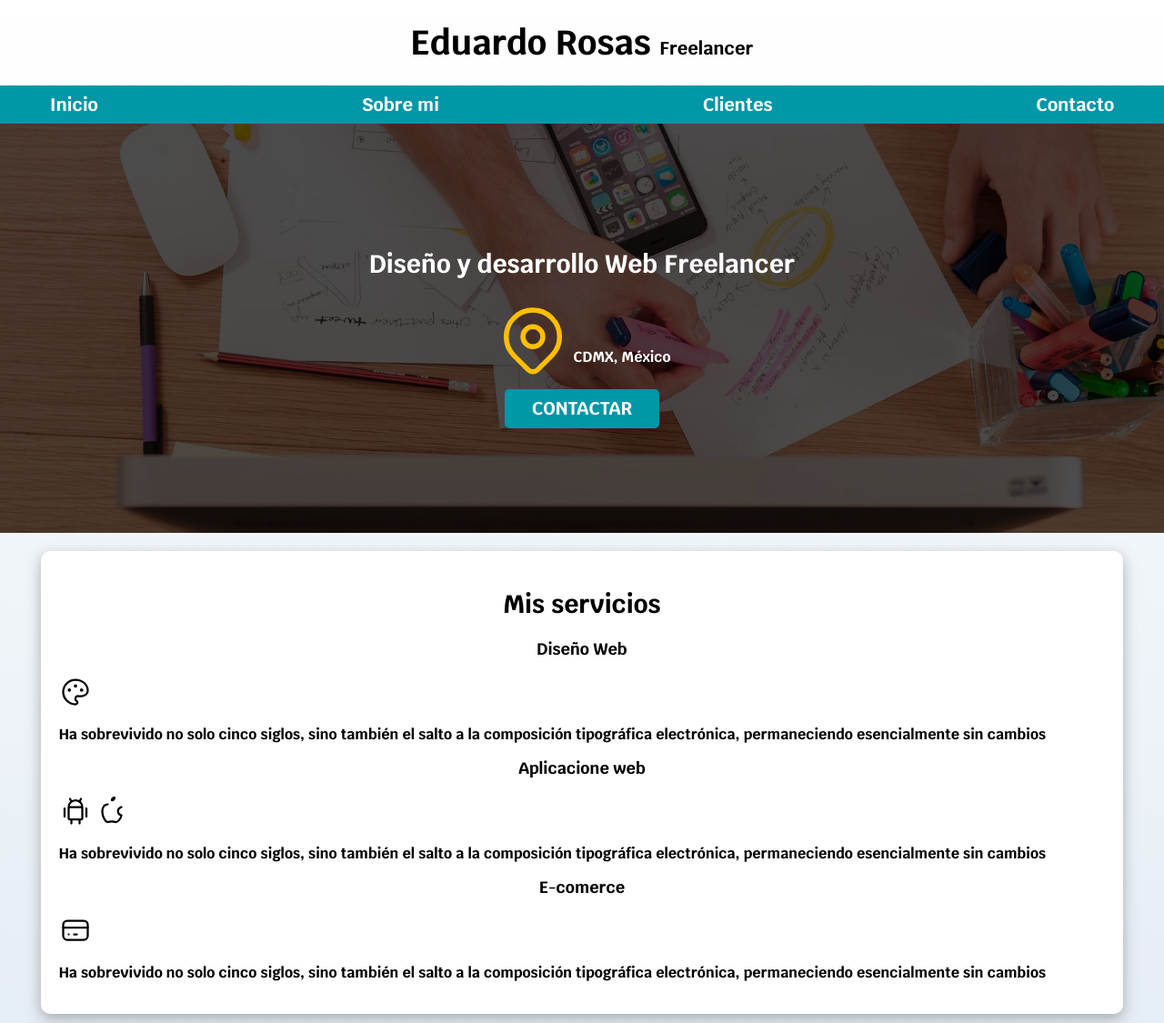
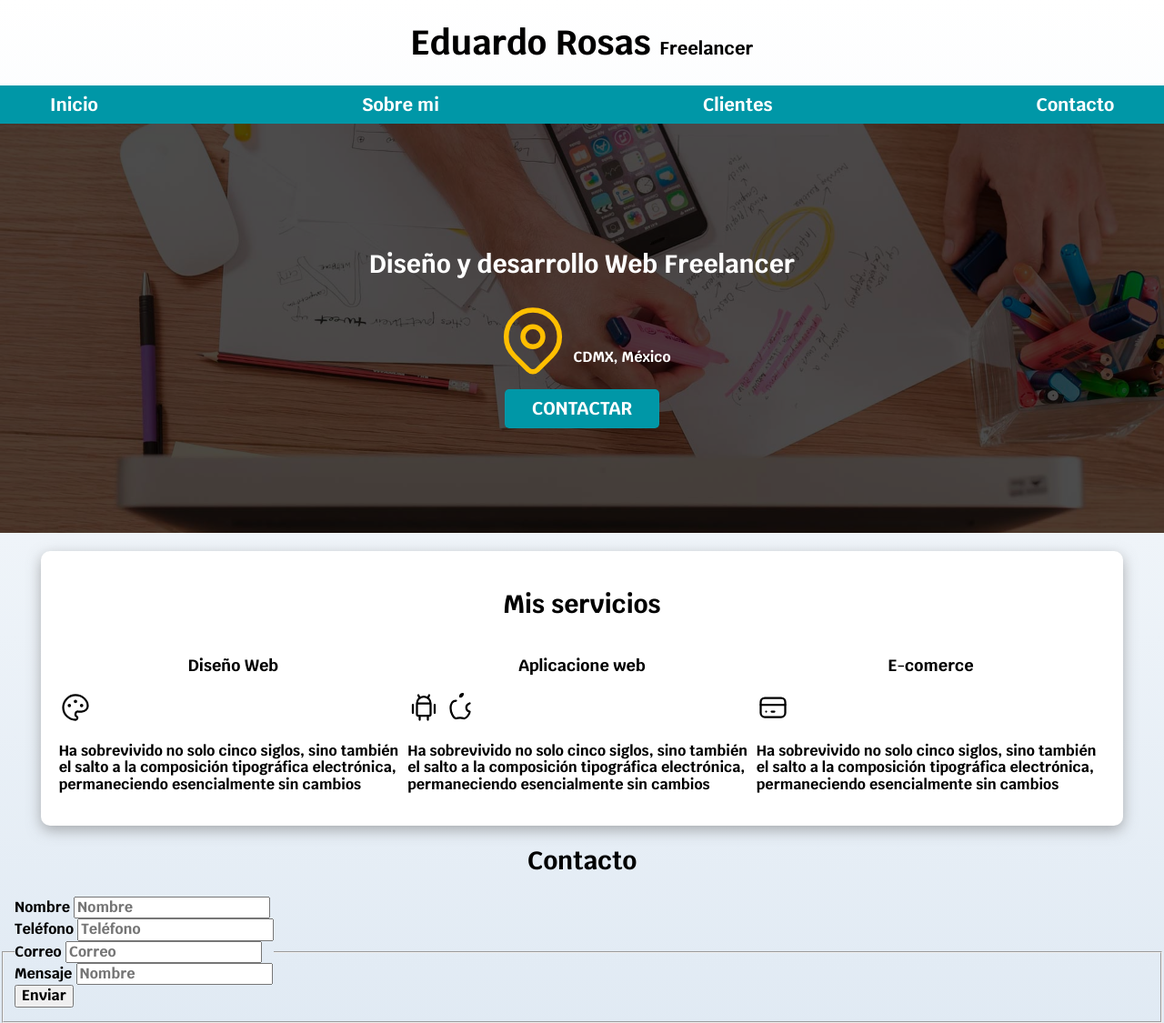
Before and after one commit to edu18RR/Freelarcer, a plain HTML site: page index.html in a window 1280 px wide. Shown: the top 1125 px of the page at 91% size. Drawn offline with Linux system fonts and the light colour scheme.

Commit message:
Agregando MQ a .servicios y uso de display con grid

```diff
--- a/css/style.css
+++ b/css/style.css
@@ -143,3 +143,11 @@ h1, h2, h3 {
     display: flex; /*junta un con otro arriba*/ /*alineado horizontalmente*/
     align-items: flex-end;/*alinea vercalmente hacia abajo */
 }
+
+/**Servicios **/
+@media (min-width: 768px) {
+    .servicios {
+        display: grid;
+        grid-template-columns: repeat(3, 1fr);  /*33.3*/
+    }
+}
```
